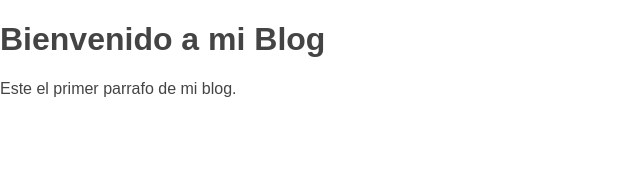
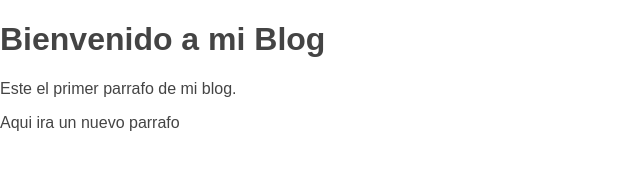
Before and after one commit to Estalin08/Blog_personal_Andres, a plain HTML site: page index.html in a window 1280 px wide. Shown: the whole page, without its empty margins (0-640 px from the left). Drawn offline with Linux system fonts and the light colour scheme.

Commit message:
Ubicacion de nuevo parrafo

```diff
--- a/index.html
+++ b/index.html
@@ -7,5 +7,7 @@
 <body>
     <h1>Bienvenido a mi Blog</h1>
     <p>Este el primer parrafo de mi blog.</p>
+    <p>Aqui ira un nuevo parrafo</p>
+
 </body>
 </html>
```
